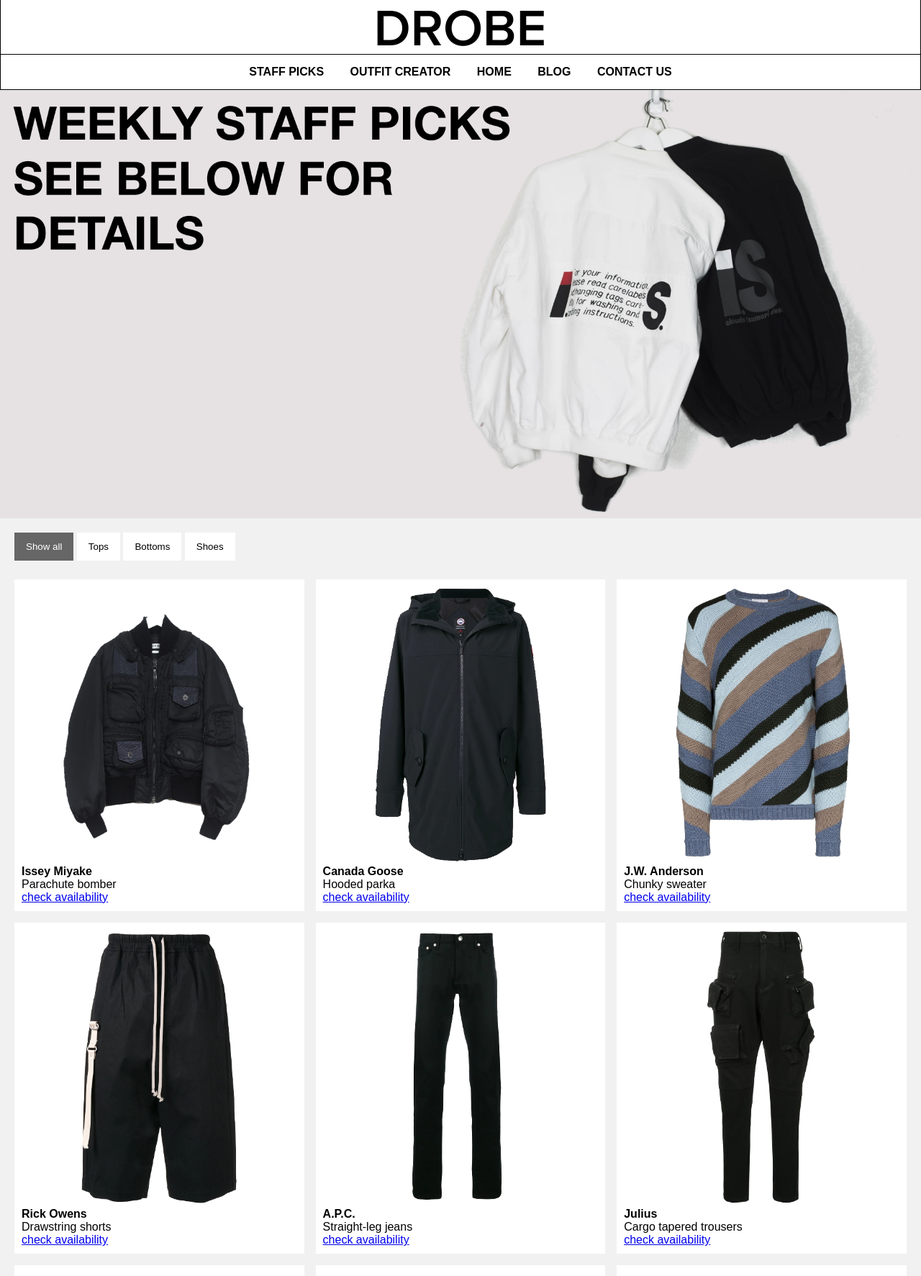
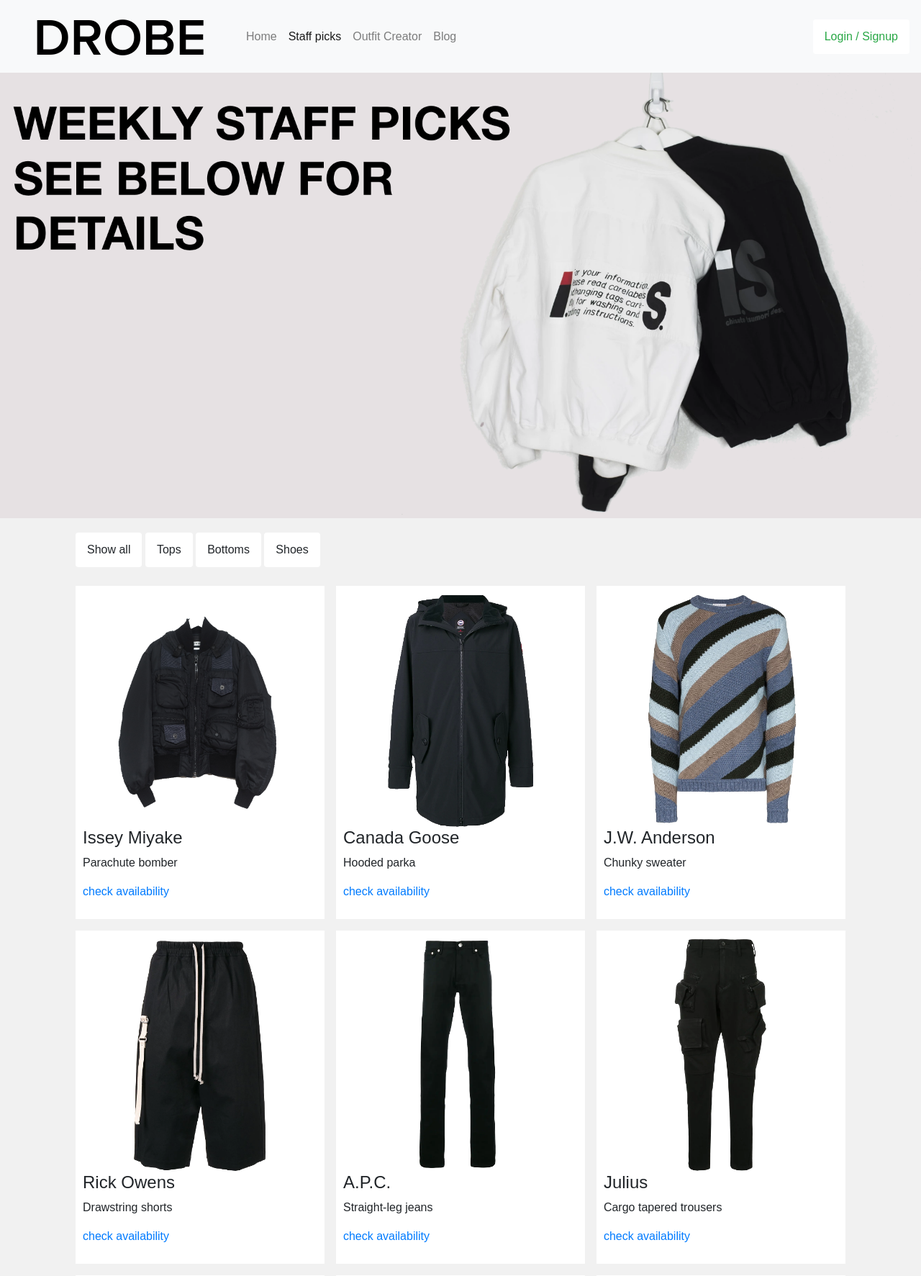
Before and after one commit to JamesFyffe/drobe, a PHP site: page /staff-picks.html in a window 1280 px wide. Shown: the top 1773 px of the page at 72% size. Run offline with PHP 8.4, Linux system fonts and the light colour scheme.

Commit message:
Add files via upload

```diff
--- a/home.html
+++ b/home.html
@@ -31,7 +31,7 @@
      </li>
    </ul>
    <form class="form-inline my-2 my-lg-0">
-     <a class="btn btn-outline-success my-2 my-sm-0" href="login.html" role="button">Login / Signup</a>
+     <a class="btn btn-outline-success my-2 my-sm-0" href="php/login.html" role="button">Login / Signup</a>
    </form>
  </div>
 </nav>
@@ -48,13 +48,13 @@
 
 <div class="row">
   <div class="col-md-4">
-    <a href="browse.html"><img src="clothes.png" class = "mx-auto d-block" alt=""></a>
+    <a href="staff-picks.html"><img src="clothes.png" class = "mx-auto d-block" alt=""></a>
   </div>
    <div class="col-md-4">
     <a href="design.html"><img src="design.png" class = "mx-auto d-block"  alt=""></a>
   </div>
    <div class="col-md-4">
-    <a href="http://robodrobe.proboards.com/"><img src="accessories.png" class = "mx-auto d-block" alt=""></a>
+    <a href="blog.html"><img src="accessories.png" class = "mx-auto d-block" alt=""></a>
   </div>
 </div>
 </div>
--- a/php/welcome.php
+++ b/php/welcome.php
@@ -20,7 +20,7 @@
   else {
     echo "<script>alert('username or password entered incorrectly')</script>"
 
-    echo "<script>location.href='login.php'</script>";
+    echo "<script>location.href='login.html'</script>";
   }
 }
 
--- a/staff-picks.html
+++ b/staff-picks.html
@@ -1,32 +1,50 @@
 <!DOCTYPE html>
 <html lang="en" dir="ltr">
-<head>
-  <link rel="stylesheet" type="text/css" href="css/browsestyle.css">
-</head>
-<div class="header" id="myHeader">
-  <div class="logosmall">
-    <h1>
-    <a href="index.html"><img src="logosmall.png" alt="homelink"></a>
-    </h1>
-  </div>
+  <head>
+    <meta name="viewport" content="width=device-width, initial-scale=1">
+    <script src="https://code.jquery.com/jquery-3.3.1.slim.min.js" integrity="sha384-q8i/X+965DzO0rT7abK41JStQIAqVgRVzpbzo5smXKp4YfRvH+8abtTE1Pi6jizo" crossorigin="anonymous"></script>
+    <script src="https://cdnjs.cloudflare.com/ajax/libs/popper.js/1.14.3/umd/popper.min.js" integrity="sha384-ZMP7rVo3mIykV+2+9J3UJ46jBk0WLaUAdn689aCwoqbBJiSnjAK/l8WvCWPIPm49" crossorigin="anonymous"></script>
+    <script src="https://stackpath.bootstrapcdn.com/bootstrap/4.1.3/js/bootstrap.min.js" integrity="sha384-ChfqqxuZUCnJSK3+MXmPNIyE6ZbWh2IMqE241rYiqJxyMiZ6OW/JmZQ5stwEULTy" crossorigin="anonymous"></script>
+    <link rel="stylesheet" type="text/css" href="css/bootstrap.css">
+    <link rel="stylesheet" type="text/css" href="css/browsestyle.css">
+  </head>
 
-</div>
-<div class="pagelinks">
-  <ul2>
-    <li><b><a href="browse.html">STAFF PICKS</a></b></li>
-    <li><b><a href="design.html">OUTFIT CREATOR</a></b></li>
-    <li><b><a href="CLOTHING.html">HOME</a></b></li>
-    <li><b><a href="BLOG.html">BLOG</a></b></li>
-    <li><b><a href="CONTACT.html">CONTACT US</a></b></li>
-  </ul2>
-</div>
+<nav class="navbar fixed-top navbar-expand-lg navbar-light bg-light">
+ <a class="navbar-brand" href="#"><img src="logosmall.png" alt="homelink"></a>
+ <button class="navbar-toggler" type="button" data-toggle="collapse" data-target="#navbarSupportedContent" aria-controls="navbarSupportedContent" aria-expanded="false" aria-label="Toggle navigation">
+   <span class="navbar-toggler-icon"></span>
+ </button>
+
+ <div class="collapse navbar-collapse" id="navbarSupportedContent">
+   <ul class="navbar-nav mr-auto">
+     <li class="nav-item">
+       <a class="nav-link" href="home.html">Home</a>
+     </li>
+     <li class="nav-item active">
+       <a class="nav-link" href="staff-picks.html">Staff picks <span class="sr-only">(current)</span></a>
+     </li>
+     <li class="nav-item">
+       <a class="nav-link" href="design.html">Outfit Creator</a>
+     </li>
+     <li class="nav-item">
+       <a class="nav-link" href="blog.html">Blog</a>
+     </li>
+   </ul>
+   <form class="form-inline my-2 my-lg-0">
+     <a class="btn btn-outline-success my-2 my-sm-0" href="php/login.html " role="button">Login / Signup</a>
+   </form>
+ </div>
+</nav>
 
 <div class="parallax"></div>
+
+<div class="container">
+
 
   <body>
     <div class="clothes">
     <div id="myBtnContainer">
-      <button class="btn active" onclick="filterSelection('all')"> Show all</button>
+      <button class="btn" onclick="filterSelection('all')"> Show all</button>
       <button class="btn" onclick="filterSelection('tops')"> Tops</button>
       <button class="btn" onclick="filterSelection('bottoms')"> Bottoms</button>
       <button class="btn" onclick="filterSelection('shoes')"> Shoes</button>
@@ -159,7 +177,11 @@
       });
     }
     </script>
+    </div>
     <div class="parallax2"></div>
+    <div class="container">
+
+
     <div class="compdetails">
       <h2>COMPETITION DETAILS</h2>
       <h1>LOOKING TO EARN A REWARD?</h1>
@@ -173,5 +195,6 @@
       <b><p>Best of luck to all those entering!</p></b>
 
     </div>
+    </div>
   </body>
 </html>
```
Also changed, not shown: blog.html (+31 -9 lines), css/blog-style.css (+11 -0 lines), design.html (+36 -17 lines), browseimg/BHOBB1.jpg (added), parallax4.png (added).
